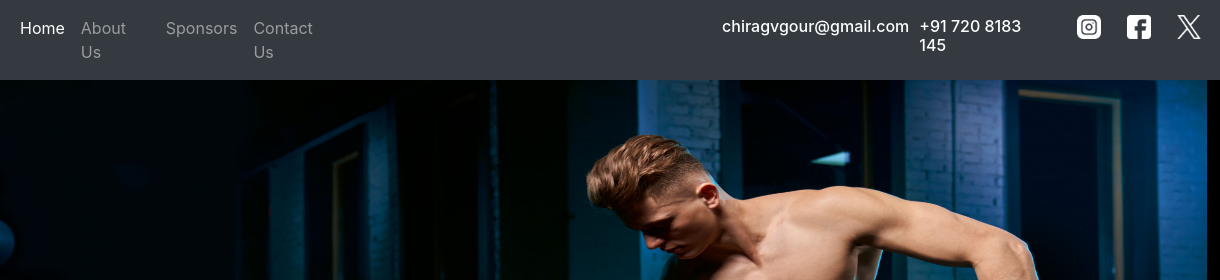
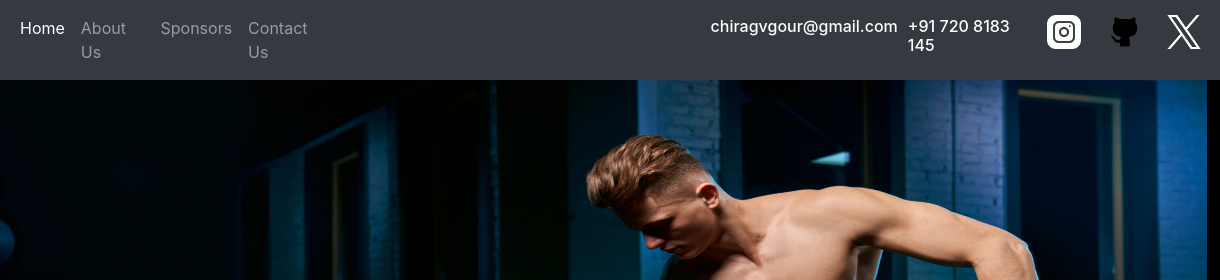
Before and after one commit to 84Chirag/GoGym, a website: page template/index.html in a window 1280 px wide. Shown: the top 280 px of the page, 60-1280 px from the left. Drawn offline with nearby package versions, Linux system fonts and the light colour scheme; some packages are replaced by stand-ins of ours.

Commit message:
Major Changes

```diff
--- a/static/css/style.css
+++ b/static/css/style.css
@@ -173,8 +173,8 @@ input{
     margin-left: 30%;
 }
 .social-icon{
-    width: 30px;
-    height: 30px;
+    width: 40px;
+    height: 40px;
     margin-left: 20px;
     padding: 3px;
 }
--- a/template/index.html
+++ b/template/index.html
@@ -52,7 +52,7 @@
             class="mail">chiragvgour@gmail.com</a></h6>
         <h6 style="padding: 5px;"><a href="tel:7208183145" class="phoneno">+91 720 8183 145</a></h6>
         <a href="#" type="_blank"><img src="../static/image/instagram.png" class="social-icon" alt="instagram"></a>
-        <a href="#" type="_blank"><img src="../static/image/facebook.png" class="social-icon" alt="facebook"></a>
+        <a href="https://github.com/84Chirag" type="_blank"><img src="../static/image/github.png" class="social-icon" alt="github"></a>
         <a href="#" type="_blank"><img src="../static/image/twitter.png" class="social-icon" alt="twitter"></a>
       </div>
 
```
Also changed, not shown: static/image/github.png (added).
